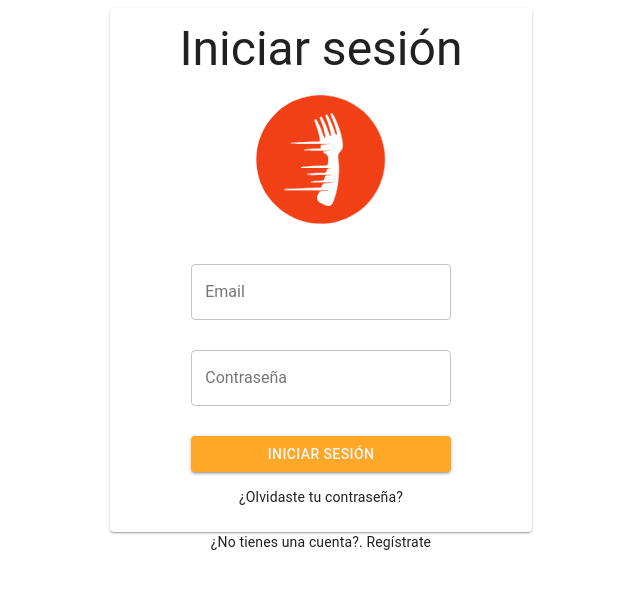
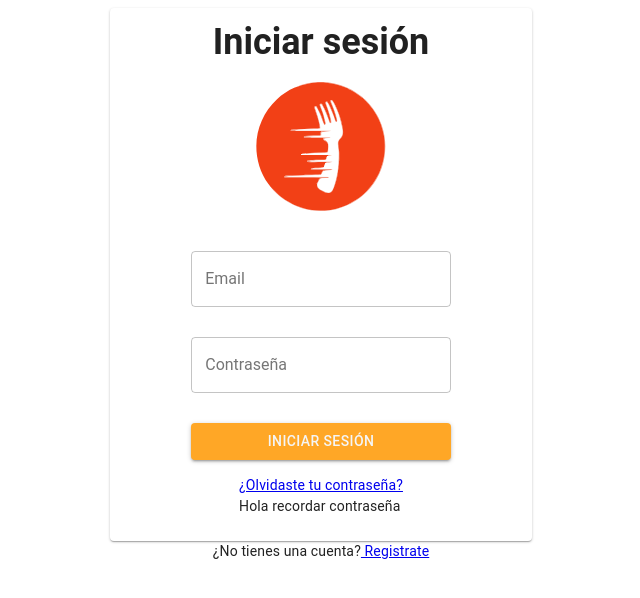
Before and after one commit to MenUber/WebProject, a React (Create React App) app: page /forgot-password in a window 1280 px wide. Shown: the top 598 px of the page, without its empty margins (319-959 px from the left). Built offline with nearby package versions, Linux system fonts and the light colour scheme.

Commit message:
Add router in Login

```diff
--- /dev/null
+++ b/src/component/ForgotPassword.js
@@ -0,0 +1,13 @@
+import React,{ Component } from 'react'
+
+class ForgotPassword extends Component {
+    render(){
+        return(
+            <div>
+                Hola recordar contraseña
+            </div>
+        )
+    }
+}
+
+export default ForgotPassword
--- a/src/component/Login.js
+++ b/src/component/Login.js
@@ -1,5 +1,8 @@
 import React,{ Component } from 'react'
 
+/*
+    Import Material Design modules
+*/
 import {
     Grid,
     Card,
@@ -10,8 +13,30 @@ import {
 } from '@material-ui/core';
 import { withStyles } from '@material-ui/core/styles';
 
+
+/*
+    Import React Router
+*/
+import {
+    BrowserRouter as Router,
+    Link,
+    Route
+} from 'react-router-dom';
+
+/*
+    Import logo
+*/
 import logo from '../logo.svg'
 
+/*
+ Import components
+*/
+import Register from './Register'
+import ForgotPassword from './ForgotPassword'
+
+/*
+    Import styles for material-ui
+*/
 const styles = {
     formControl:{
         margin: "15px 0px"
@@ -19,6 +44,10 @@ const styles = {
     img: {
         width: "100%",
         margin: "20px 0px"
+    },
+    title: {
+        fontSize: "36px",
+        fontWeight: "bold"
     }
 }
 
@@ -39,7 +68,7 @@ class Login extends Component{
                             <CardContent>
                                 <Grid container justify="center">
                                     <Grid item>
-                                        <Typography variant="h3">
+                                        <Typography variant="h3" className={classes.title}>
                                             Iniciar sesión
                                         </Typography>
                                     </Grid>
@@ -81,18 +110,25 @@ class Login extends Component{
                                 </form>
                                 <Grid container justify="center">
                                     <Grid item>
+                                    <Router>
                                         <Typography component="p">
-                                            ¿Olvidaste tu contraseña?
+                                            <Link to="/forgot-password">¿Olvidaste tu contraseña?</Link>
+                                            <Route path="/forgot-password" exact component={ForgotPassword} />
                                         </Typography>
+                                    </Router>
                                     </Grid>
                                 </Grid>
                             </CardContent>
                         </Card>
                         <Grid container justify="center">
                             <Grid item>
-                                <Typography component="p">
-                                    ¿No tienes una cuenta?. Regístrate
-                                </Typography>
+                                <Router>
+                                    <Typography component="p">
+                                        ¿No tienes una cuenta?
+                                        <Link to="/register"> Registrate</Link>
+                                        <Route path="/register" exact component={Register} />
+                                    </Typography>
+                                </Router>
                             </Grid>
                         </Grid>
                     </Grid>
--- /dev/null
+++ b/src/component/Register.js
@@ -0,0 +1,13 @@
+import React,{ Component } from 'react'
+
+class Register extends Component {
+    render(){
+        return(
+            <div>
+                Hola registro
+            </div>
+        )
+    }
+}
+
+export default Register
```
